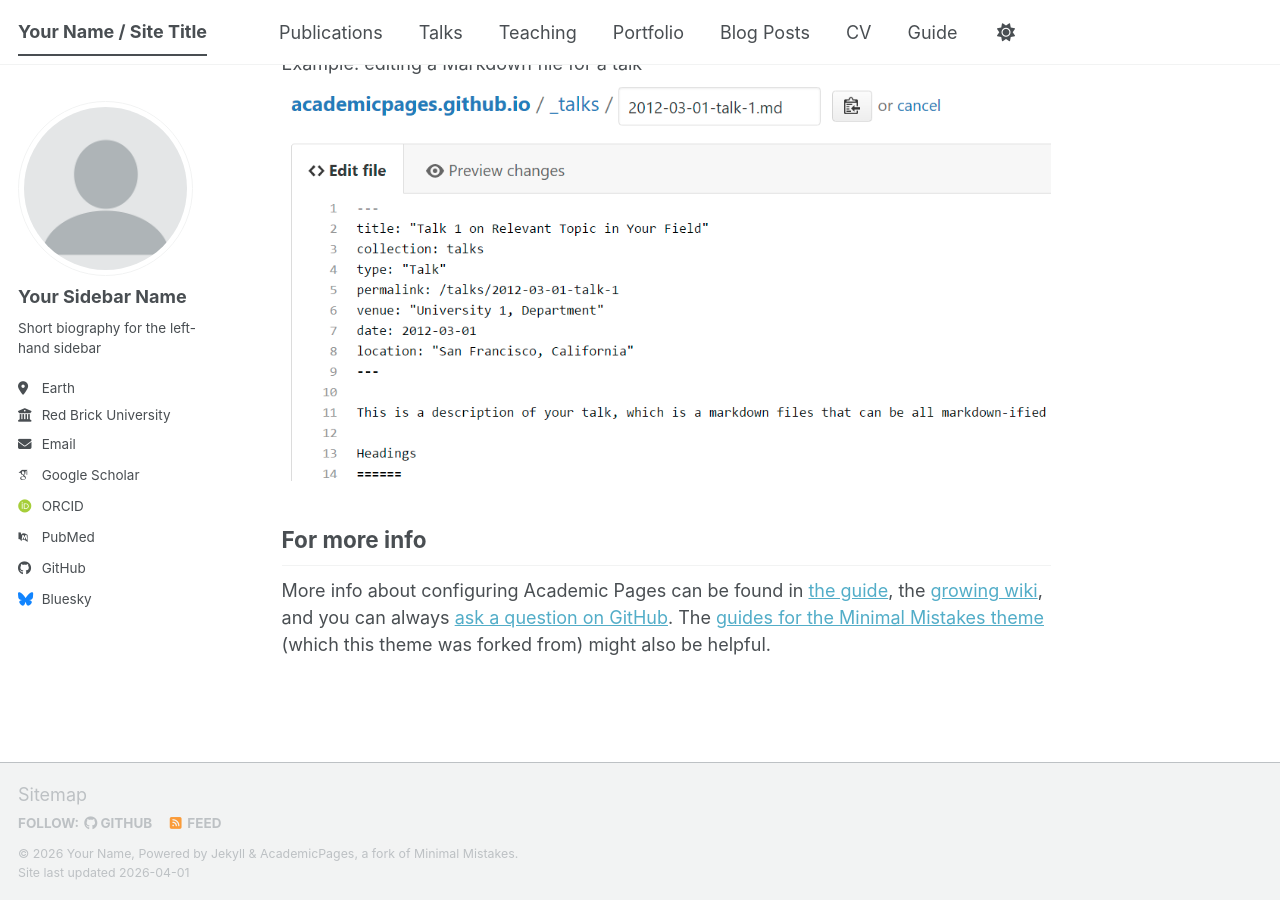
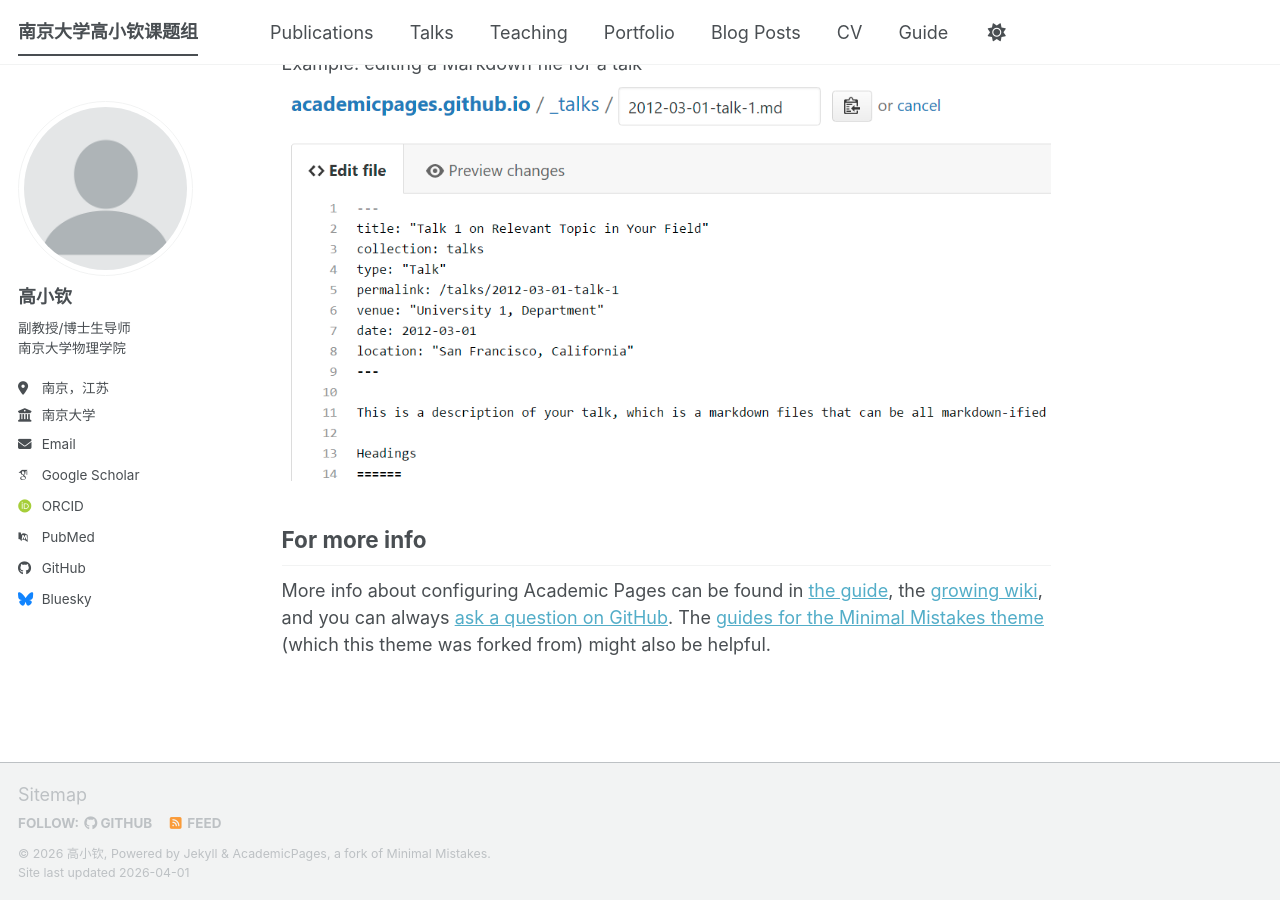
Before and after one commit to zhuxi1020999-collab/nju_lab.github.io, a Jekyll site: the page built from _pages/about.md, in a window 1280 px wide and 900 px high, scrolled down 2720 px. Built offline with Jekyll 4.4.1, drawn with Linux system fonts in a browser that asks for light colours; some web fonts are replaced; a script bundle is joined from its source files by our own code; library files that are not in the unit come from our copies.

Commit message:
Update _config.yml

```diff
--- a/_config.yml
+++ b/_config.yml
@@ -9,14 +9,14 @@
 # Basic Site Settings
 locale                   : "en-US"
 site_theme               : "default" # The available themes options are "default", "air", "sunrise", "mint", "dirt" and "contrast"
-title                    : "Your Name / Site Title"
+title                    : "南京大学高小钦课题组"
 title_separator          : "-"
-name                     : &name "Your Name"
+name                     : &name "高小钦"
 description              : &description "Your Name's academic portfolio"   # Update this with a general description of your site, this is the default if not overridden by a page
-url                      : https://academicpages.github.io # The base hostname & protocol for your site e.g. "https://[your GitHub username].github.io",
+url                      : https://xiaoqin.gao.github.io # The base hostname & protocol for your site e.g. "https://xiaoqin.gao.github.io",
                                                            # or if you already have some other page hosted on Github then use "https://[your GitHub username].github.io/[Your Repo Name]"
 baseurl                  : "" # the subpath of your site, e.g. "/blog"
-repository               : "academicpages/academicpages.github.io"
+repository               : "xiaoqin.gao.github.io"
 
 # Site Author - The following control what appear as part of the author content on the side bar.
 #               If a field is blank the icon and link will not appear, otherwise it will be shown.
@@ -24,13 +24,13 @@ repository               : "academicpages/academicpages.github.io"
 author:
   # Biographic information
   avatar           : "profile.png"
-  name             : "Your Sidebar Name"
+  name             : "高小钦"
   pronouns         : # example: "she/her"
-  bio              : "Short biography for the left-hand sidebar"
-  location         : "Earth"
-  employer         : "Red Brick University"
+  bio              : "副教授/博士生导师<br>南京大学物理学院"
+  location         : "南京，江苏"
+  employer         : "南京大学"
   uri              : # URL
-  email            : "none@example.org"
+  email            : "xiaoqin.gao@nju.edu.cn"
 
   # Academic websites
   academia         : # URL
```
